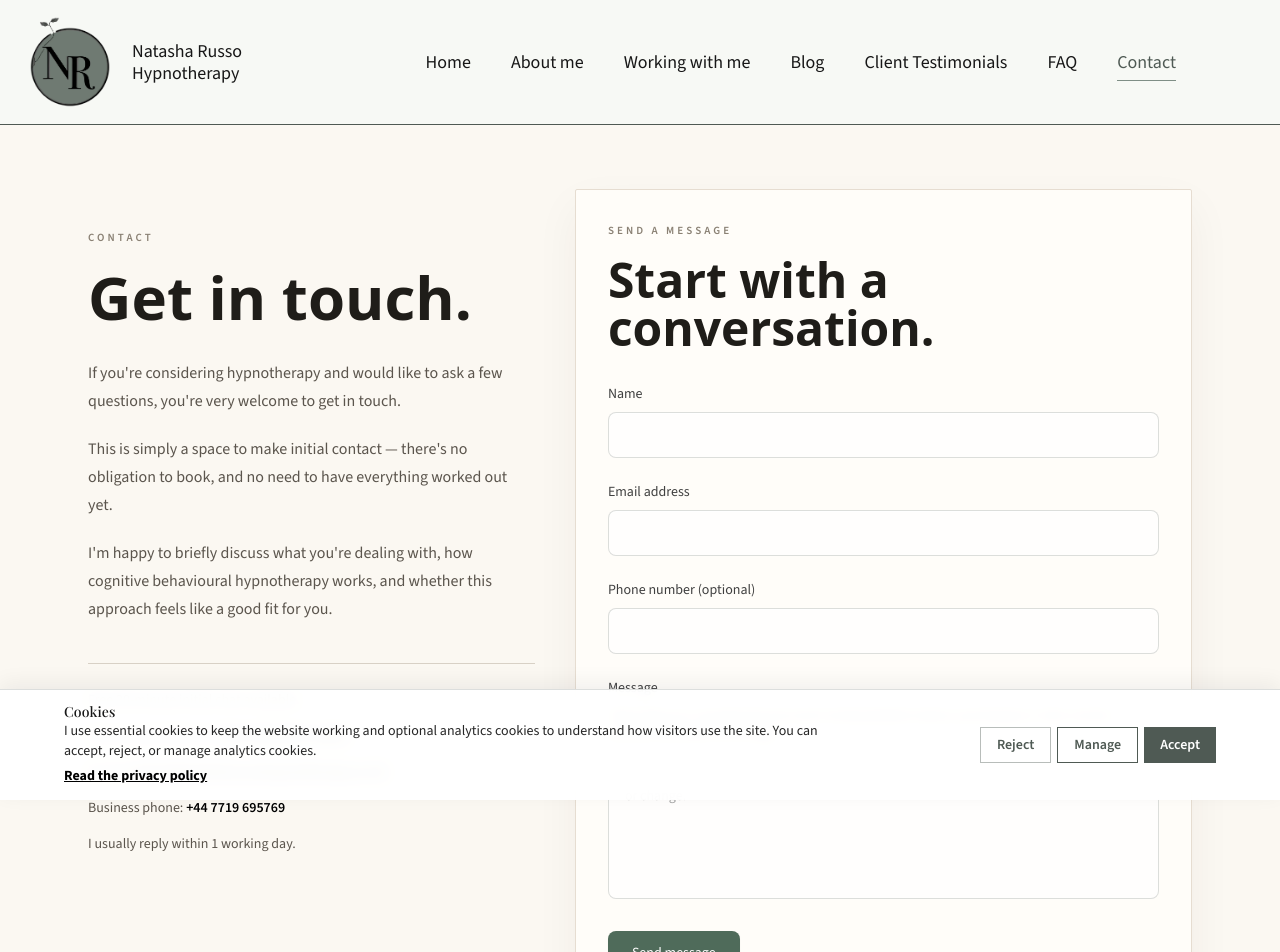
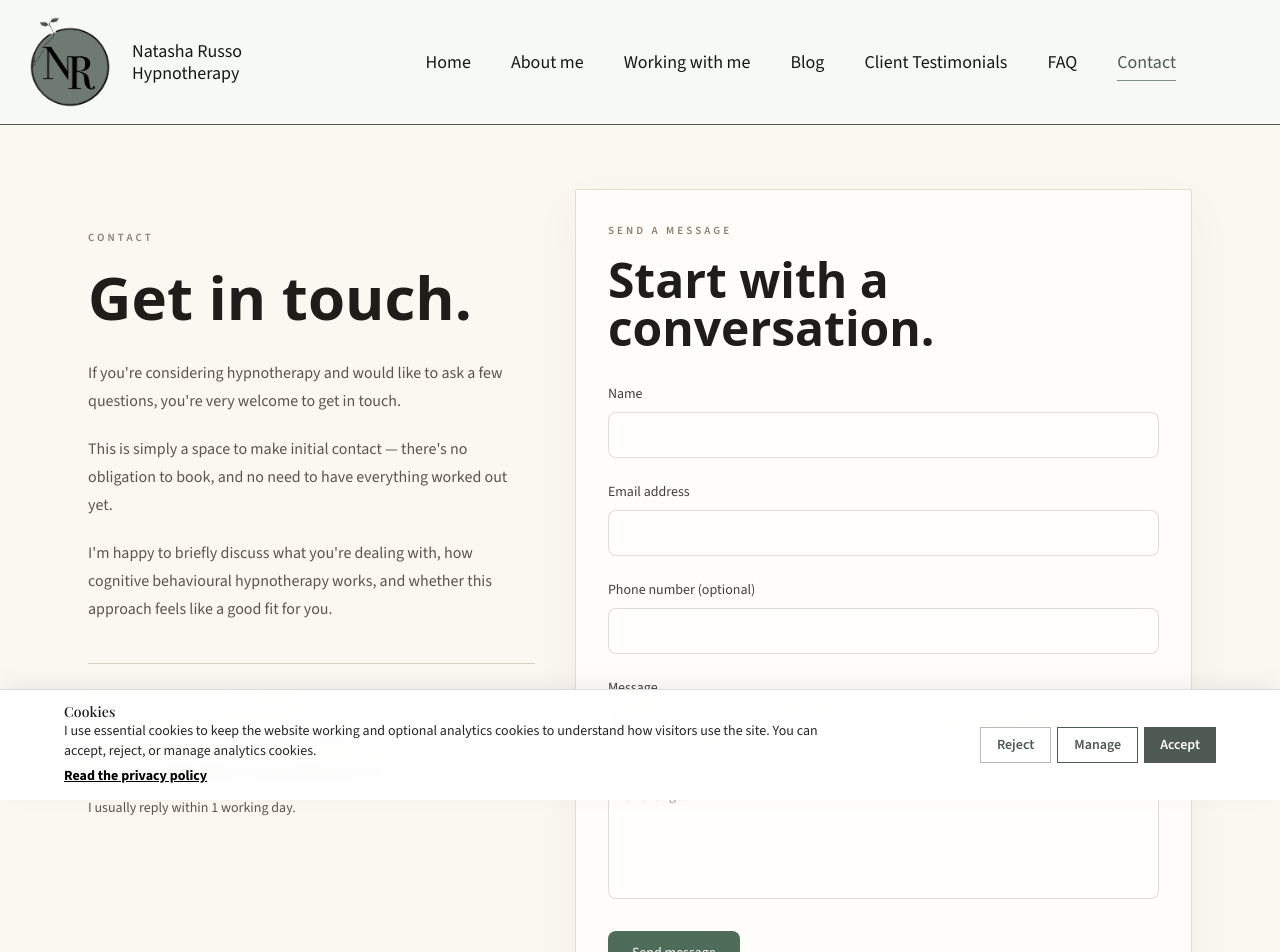
Before and after one commit to russog/natasha-russo-hypnotherapy, a Next.js app in the folder src/: page /contact in a window 1280 px wide. Shown: the top 952 px of the page. Built offline with nearby package versions, Linux system fonts and the light colour scheme.

Commit message:
Remove business phone from contact page

```diff
--- a/src/src/app/contact/page.tsx
+++ b/src/src/app/contact/page.tsx
@@ -52,12 +52,6 @@ export default function ContactStylePreview() {
                                 contact@natasharussohypnotherapy.co.uk
                             </a>
                         </p>
-                        <p className="mt-3">
-                            Business phone:{" "}
-                            <a href="tel:+447719695769" className="font-semibold no-underline">
-                                +44 7719 695769
-                            </a>
-                        </p>
                         <p className="mt-3">I usually reply within 1 working day.</p>
                     </div>
                 </div>
```
